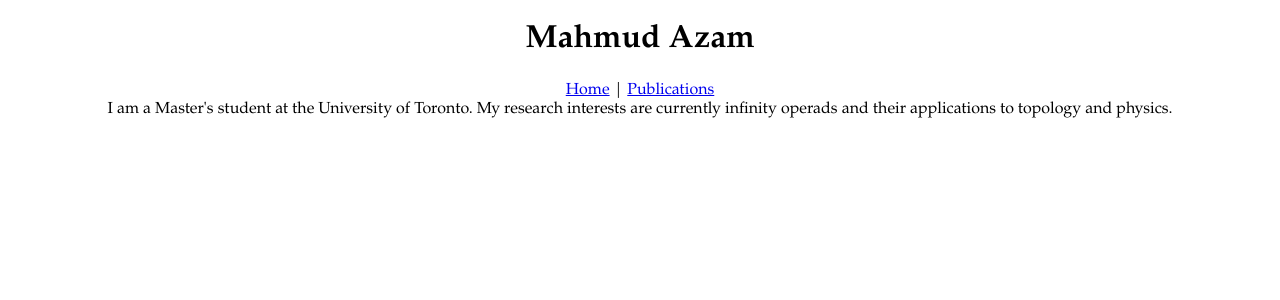
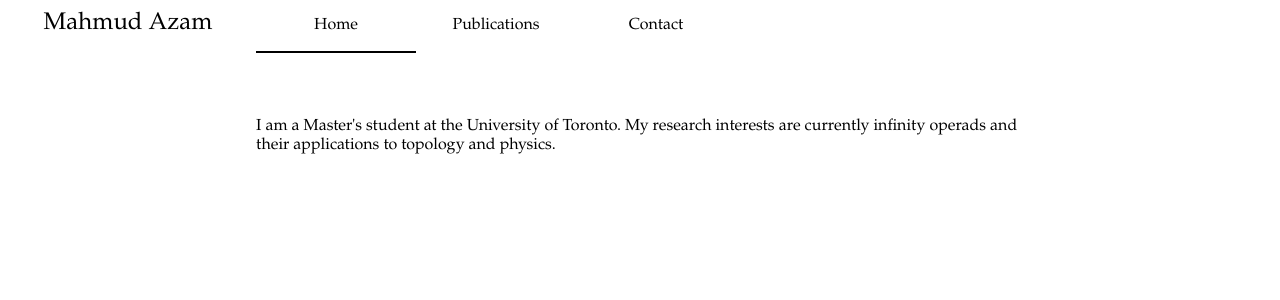
Before and after one commit to mahmudazam/mahmudazam.github.io, a React (Create React App) app: page / in a window 1280 px wide. Shown: the top 300 px of the page. Built offline with nearby package versions, Linux system fonts and the light colour scheme.

Commit message:
Include basic styling and routing

```diff
--- a/src/App.css
+++ /dev/null
@@ -1,39 +0,0 @@
-.App {
-  text-align: center;
-  font-family: "Garamond", serif;
-}
-
-.App-logo {
-  height: 40vmin;
-  pointer-events: none;
-}
-
-@media (prefers-reduced-motion: no-preference) {
-  .App-logo {
-    animation: App-logo-spin infinite 20s linear;
-  }
-}
-
-.App-header {
-  background-color: #282c34;
-  min-height: 100vh;
-  display: flex;
-  flex-direction: column;
-  align-items: center;
-  justify-content: center;
-  font-size: calc(10px + 2vmin);
-  color: white;
-}
-
-.App-link {
-  color: #61dafb;
-}
-
-@keyframes App-logo-spin {
-  from {
-    transform: rotate(0deg);
-  }
-  to {
-    transform: rotate(360deg);
-  }
-}
--- a/src/App.tsx
+++ b/src/App.tsx
@@ -1,21 +1,38 @@
 
 import React from 'react';
-import './App.css';
 
-import Home from './Home'
+import Contact from './Contact'
+import Header from './Header';
+import Home from './Home';
+import Publications from './Publications';
 
-import { Link } from 'react-router-dom';
+import { Routes, Route } from 'react-router-dom';
+import styled from 'styled-components';
+
+const AppDiv = styled.div`
+  display: inline-block;
+  width: 100%;
+  padding: 0em;
+  font-family: "Garamond", serif;
+`;
+
+export const PageDiv = styled.div`
+  padding-left: 20%;
+  padding-right: 20%;
+  padding-top: 5%;
+`;
+
 
 function App() {
   return (
-  <div className="App">
-    <h1>Mahmud Azam</h1>
-    <nav>
-      <Link to='/'>Home</Link> |{' '}
-      <Link to='/publications'>Publications</Link>
-    </nav>
-    <Home />
-  </div>
+    <AppDiv>
+      <Header />
+      <Routes>
+        <Route path='/' element={<Home />} />
+        <Route path='/publications' element={<Publications />} />
+        <Route path='/contact' element={<Contact />} />
+      </Routes>
+    </AppDiv>
   );
 }
 
--- /dev/null
+++ b/src/Contact.tsx
@@ -0,0 +1,12 @@
+
+import { PageDiv } from './App';
+
+function Contact() {
+  return (
+  <PageDiv>
+  Email: first name dot last name at mail dot utoronto dot ca
+  </PageDiv>
+  );
+}
+
+export default Contact;
--- /dev/null
+++ b/src/Header.tsx
@@ -0,0 +1,79 @@
+
+import React from 'react';
+
+import { NavLink } from 'react-router-dom';
+
+import styled, { css } from 'styled-components';
+
+interface NavItemProps {
+  isActive : boolean,
+  children : string
+}
+
+function NavItem(props : NavItemProps) {
+  let NavItemSpan = styled.span`
+    display: inline-block;
+    width: 8em;
+    padding: 1em;
+    text-align: center;
+    color: black;
+    ${props.isActive && css`
+      border-bottom: 0.15em solid black;
+    `}
+  `;
+  return (
+    <NavItemSpan>
+      {props.children}
+    </NavItemSpan>
+  )
+};
+
+const HeaderDiv = styled.div`
+  width: 100%;
+  background: white;
+`
+
+const Nav = styled.span`
+  display: inline-block;
+  width: 80%;
+  margin: 0;
+`
+
+const Title = styled.span`
+  display: inline-block;
+  width: 20%;
+  margin: 0;
+  text-align: center;
+  font-size: 1.5em;
+  color: black;
+  background: transparent;
+`;
+
+const NavList = [
+  { route : '/', text : 'Home' },
+  { route : 'publications', text : 'Publications' },
+  { route : 'contact', text : 'Contact' },
+]
+
+function Header() {
+  return (
+    <HeaderDiv>
+      <Title>Mahmud Azam</Title>
+      <Nav>
+      {NavList.map((navItem) =>
+        <NavLink
+          to={navItem.route}
+          style={{ textDecoration: 'none' }}>
+        {({ isActive }) =>
+          <NavItem isActive={isActive}>
+            {navItem.text}
+          </NavItem>
+        }
+        </NavLink>
+      )}
+      </Nav>
+    </HeaderDiv>
+  );
+}
+
+export default Header;
--- a/src/Home.tsx
+++ b/src/Home.tsx
@@ -1,10 +1,12 @@
+
+import { PageDiv } from './App';
 
 function Home() {
   return (
-  <div>
+  <PageDiv>
   I am a Master's student at the University of Toronto. My research interests
   are currently infinity operads and their applications to topology and physics.
-  </div>
+  </PageDiv>
   );
 }
 
--- a/src/Publications.tsx
+++ b/src/Publications.tsx
@@ -1,14 +1,16 @@
+
+import { PageDiv } from './App';
 
 var Latex = require('react-latex');
 
 function Publications() {
   return (
-  <div>
+  <PageDiv>
   Publications appear here
   <div>
   <Latex>$\infty$--operads are great</Latex>
   </div>
-  </div>
+  </PageDiv>
   );
 }
 
--- a/src/index.tsx
+++ b/src/index.tsx
@@ -1,19 +1,12 @@
 import React from 'react';
 import ReactDOM from 'react-dom/client';
 import './index.css';
-import './App.css';
 import reportWebVitals from './reportWebVitals';
 
-import {
-  BrowserRouter,
-  Link,
-  Routes,
-  Route
-} from 'react-router-dom';
+import { BrowserRouter } from 'react-router-dom';
 
 // Components:
-import Home from './Home';
-import Publications from './Publications';
+import App from './App'
 
 const root = ReactDOM.createRoot(
   document.getElementById('root') as HTMLElement
@@ -21,17 +14,7 @@ const root = ReactDOM.createRoot(
 root.render(
 <BrowserRouter>
 <React.StrictMode>
-<div className='App'>
-  <h1>Mahmud Azam</h1>
-  <nav>
-    <Link to='/'>Home</Link> |{' '}
-    <Link to='/publications'>Publications</Link>
-  </nav>
-  <Routes>
-    <Route path='/' element={<Home />} />
-    <Route path='/publications' element={<Publications />} />
-  </Routes>
-</div>
+<App />
 </React.StrictMode>
 </BrowserRouter>
 );
```
Also changed, not shown: package.json (+7 -0 lines), 1 other file (tests, documents, lock files or other folders).
